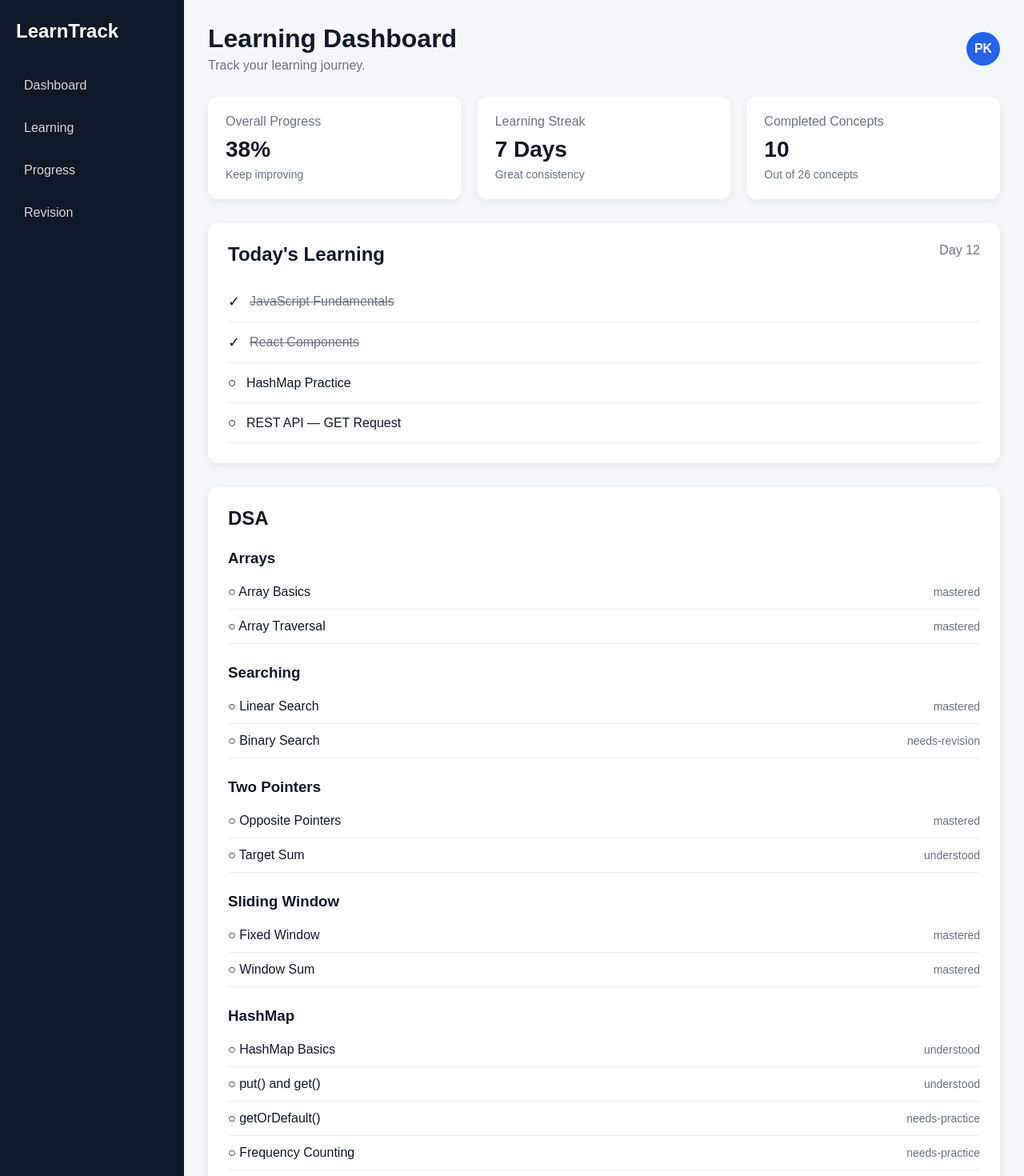
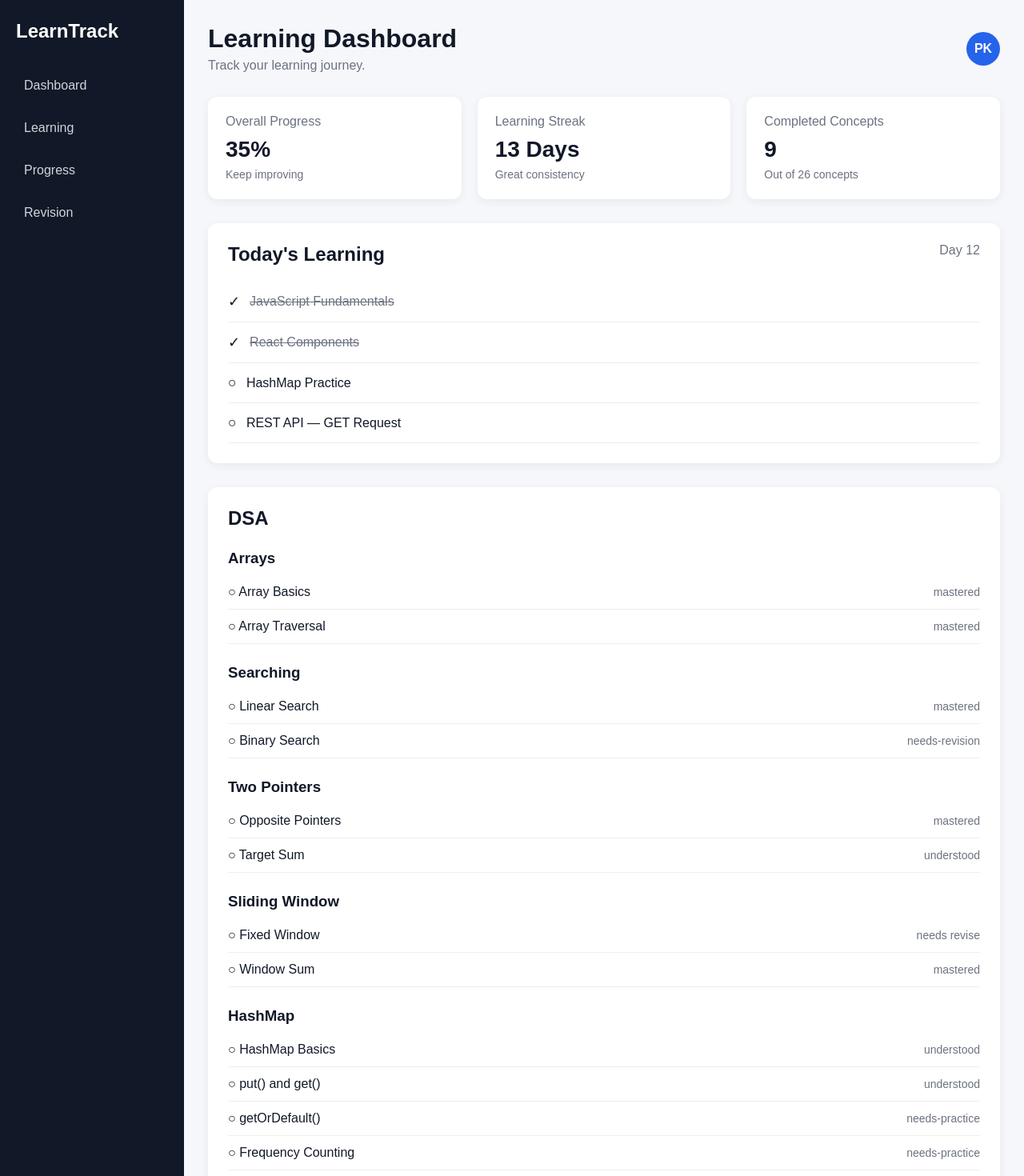
Before and after one commit to Pratik-z005/learning-dashboard, a React (Vite) app: page / in a window 1280 px wide. Shown: the top 1470 px of the page at 80% size. Built offline with nearby package versions, Linux system fonts and the light colour scheme.

Commit message:
Concept with localStorage

```diff
--- a/src/components/ConceptTracker.jsx
+++ b/src/components/ConceptTracker.jsx
@@ -1,7 +1,18 @@
-import { useState } from "react";
+import { useEffect, useState } from "react";
 
 function ConceptTracker({ subject }) {
-  const [completedConcepts, setCompletedConcepts] = useState([]);
+  const [completedConcepts, setCompletedConcepts] = useState(() => {
+    const savedConcepts = localStorage.getItem("completedConcepts");
+
+    return savedConcepts ? JSON.parse(savedConcepts) : [];
+  });
+
+  useEffect(() => {
+    localStorage.setItem(
+      "completedConcepts",
+      JSON.stringify(completedConcepts),
+    );
+  }, [completedConcepts]);
 
   function toggleConcept(conceptId) {
     setCompletedConcepts((previous) => {
--- a/src/data/learningData.js
+++ b/src/data/learningData.js
@@ -130,7 +130,7 @@ const learningData = [
           {
             id: 3007,
             name: "Fixed Window",
-            status: "mastered",
+            status: "needs revise",
           },
           {
             id: 3008,
--- a/src/pages/Dashboard.jsx
+++ b/src/pages/Dashboard.jsx
@@ -30,7 +30,7 @@ function Dashboard() {
 
           <ProgressCard
             title="Learning Streak"
-            value="7 Days"
+            value="13 Days"
             description=" Great consistency"
           />
 
```
